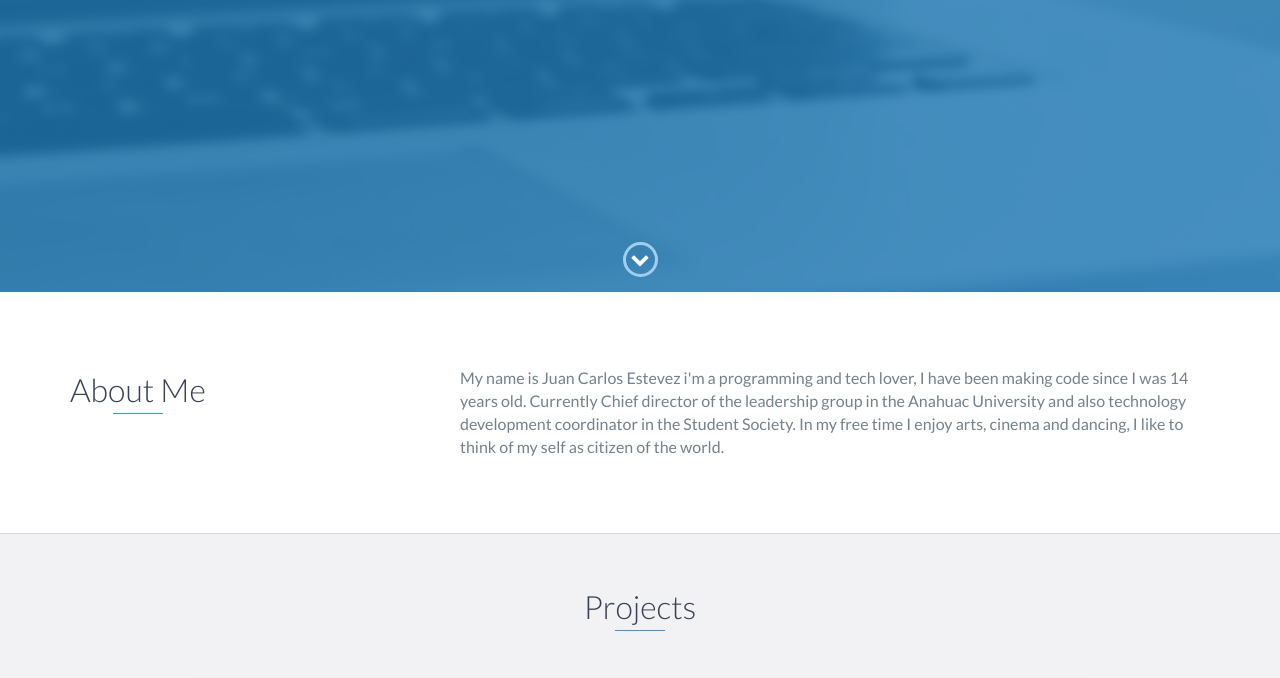
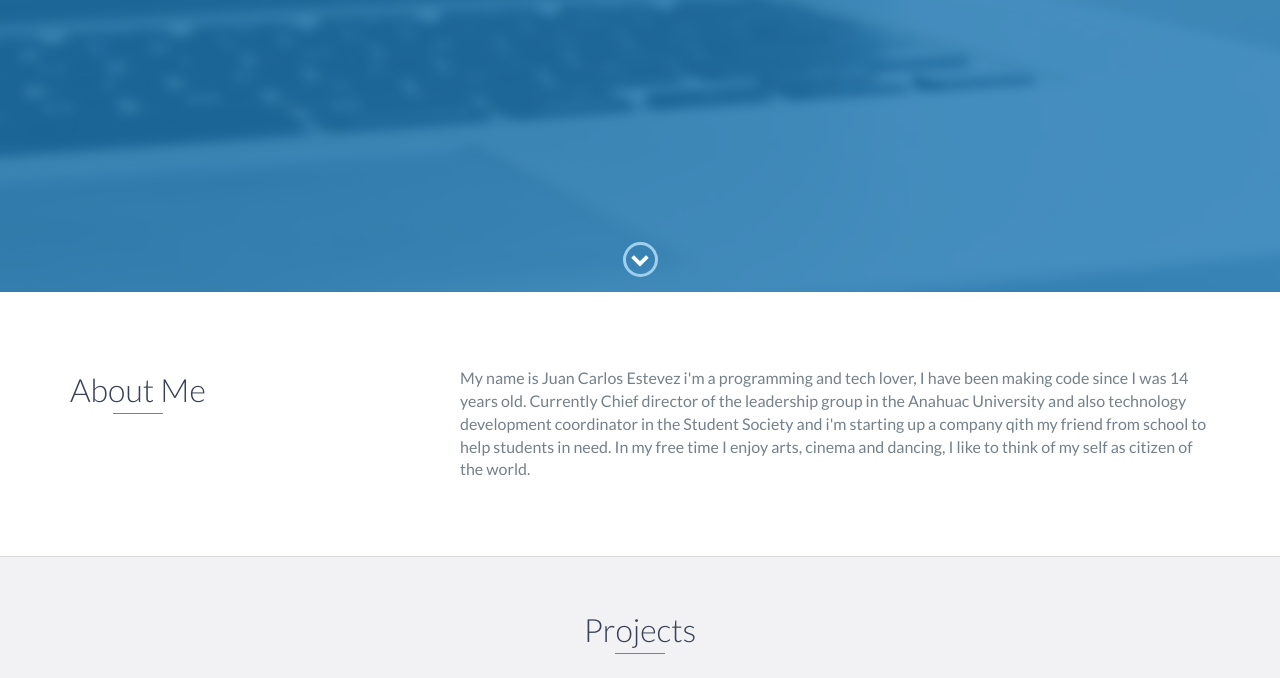
Before and after one commit to JCTec/CV, a website: page index.html in a window 1280 px wide. Shown: the part 508-1186 px from the top of the page. Drawn offline with nearby package versions, Linux system fonts and the light colour scheme.

Commit message:
Update index.html

```diff
--- a/index.html
+++ b/index.html
@@ -79,7 +79,7 @@
                     <p>
                         My name is Juan Carlos Estevez i'm a programming and tech lover, I have been making code since I was 14 years old.
                         Currently Chief director of the leadership group in the Anahuac University and also technology development coordinator in the
-                        Student Society. In my free time I enjoy arts, cinema and dancing, I like to think of my self as citizen of the world.
+                        Student Society and i'm starting up a company qith my friend from school to help students in need. In my free time I enjoy arts, cinema and dancing, I like to think of my self as citizen of the world.
                     </p>
                 </div>
             </div>
```
